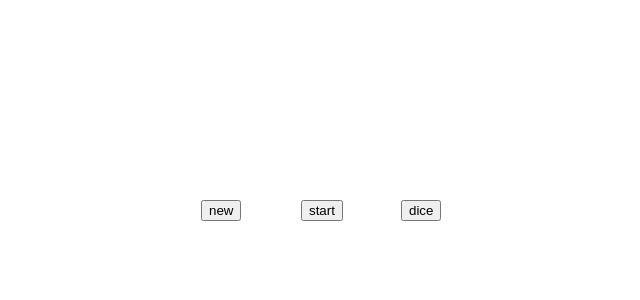
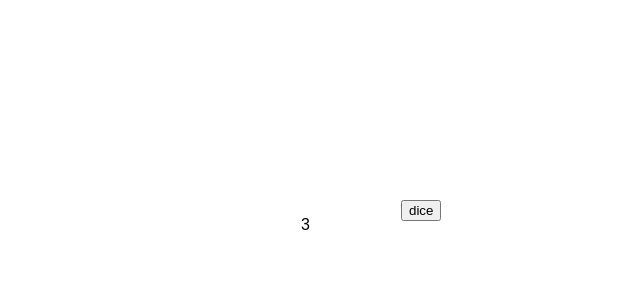
Before and after one commit to xiao11lang/react-poke, a React (Create React App) app: page / in a window 1280 px wide. Shown: the top 300 px of the page, without its empty margins (99-739 px from the left). Built offline with nearby package versions, Linux system fonts and the light colour scheme.

Commit message:
一局结束重新洗牌

```diff
--- a/src/App.js
+++ b/src/App.js
@@ -8,17 +8,21 @@ class App extends Component {
   constructor(){
     super()
     this.state={
-      index:0
+      newRound:true
     }
   }
   deal(){
     let that=this;
     let index=0;
     let currentRoundPoke=this.props.pokeHeap.slice((this.props.round-1)*8,this.props.round*8)
-    console.log(this.props.pokeHeap)
     this.time=setInterval(function(){
       if(index>7){
-        clearInterval(that.time)
+        clearInterval(that.time);
+        that.setState(()=>{
+          return {
+            newRound:false
+          }
+        })
       }else{
         that.props.deal({
           index:index%4,
@@ -33,17 +37,35 @@ class App extends Component {
     let round=this.props.round;
     if(this.props.round===4){
       round=1;
+      this.props.shuffle(shuffle(pokes.slice(0)))
     }else{
-      round++
+      round++;
     }
-    this.props.newRound(round)
+    this.props.newRound(round);
+    this.setState(()=>{
+      return {
+        newRound:true
+      }
+    })
   }
   dice(){
-    this.props.dice(3+Math.round(9*Math.random()))
+    let count=0;
+    let that=this;
+    //this.newRound()
+    //this.props.dice(3+Math.round(9*Math.random()))
+    this.timer=setInterval(function(){
+      if(count===10){
+        clearInterval(that.timer);
+        that.deal()
+      }else{
+        that.props.dice(3+Math.round(9*Math.random()));
+        count++
+      }
+    },100)
   }
   componentDidMount (){
     //this.props.init(pokes)
-    this.props.shuffle(shuffle(pokes))
+    this.props.shuffle(shuffle(pokes.slice(0)))
 
   }
 
@@ -53,9 +75,9 @@ class App extends Component {
     })
     return (
       <div>
-        <button onClick={()=>this.deal()} id='start'>start</button>
-        <button onClick={()=>this.newRound()} id='new'>new</button>
-        <button onClick={()=>this.dice()} id='dice'>dice</button>
+        {this.state.newRound?<button onClick={()=>this.dice()} id='dice'>dice</button>:null}
+        {!this.state.newRound?<button onClick={()=>this.newRound()} id='new'>newRound</button>:null}
+        <p>{this.props.diceNumber}</p>
         {players}
       </div>
     )
--- a/src/components/Poke.js
+++ b/src/components/Poke.js
@@ -33,7 +33,7 @@ import p_832 from '../imgs/8_3_2.jpg'
 import p_861 from '../imgs/8_6_1.jpg'
 let imgs=[p_151,p_152,p_171,p_172,p_181,p_182,p_191,p_192,p_201,p_202,p_211,p_212,
 p_261,p_262,p_271,p_272,p_301,p_302,p_341,p_342,p_361,p_362,p_441,p_442,p_581,p_582,
-p_621,p_682,p_721,p_722,p_832,p_861];
+p_621,p_682,p_721,p_722,p_861,p_832];
 
 export default class Poke extends Component {
     constructor(props){
--- a/src/index.css
+++ b/src/index.css
@@ -42,3 +42,8 @@ body {
   top: 200px;
   left: 500px
 }
+p{
+  position: absolute;
+  top: 200px;
+  left: 400px
+}
--- a/src/store/action.js
+++ b/src/store/action.js
@@ -6,6 +6,7 @@ export function init(pokes){
     }
 }
 export function shuffle(pokes){
+    console.log(pokes.map((p)=>p.points))
     return {
         type:Actions.SHUFFLE,
         pokes
```
